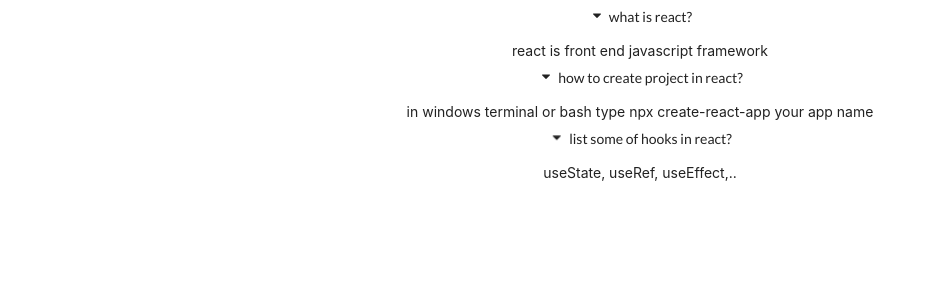
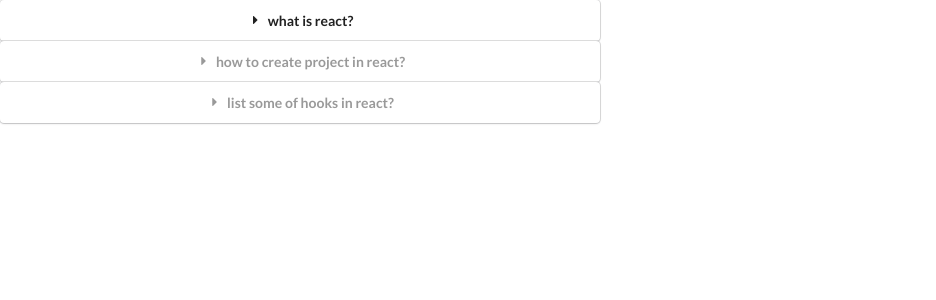
Before and after one commit to ygitore/widgets, a React (Create React App) app: page / in a window 1280 px wide. Shown: the top 300 px of the page, without its empty margins (0-936 px from the left). Built offline with nearby package versions, Linux system fonts and the light colour scheme.

Commit message:
accordion is working

```diff
--- a/src/components/Accordion.js
+++ b/src/components/Accordion.js
@@ -1,13 +1,18 @@
-import React from 'react'
+import React, { useState } from 'react'
 
 const Accordion = ({questions}) => {
-    const renderedItems = questions.map(item=>{
-        return <div className="ui accordion">
-                    <div className="active title">
+    const [active, setActive] = useState(null)
+    const handleClick = (index) => {
+        setActive(index)
+    }
+    const renderedItems = questions.map((item, index)=>{
+        const activ = active === index ? "active":""
+        return <div key={item.title} className="ui styled accordion" onClick={() => handleClick(index)}>
+                    <div className={`${activ} title`}>
                         <i className="dropdown icon"></i>
                         {item.title}
                     </div>
-                    <div className="active content">
+                    <div className={`${activ} content`}>
                         <p>{item.content}</p>
                     </div>
                 </div>
```
